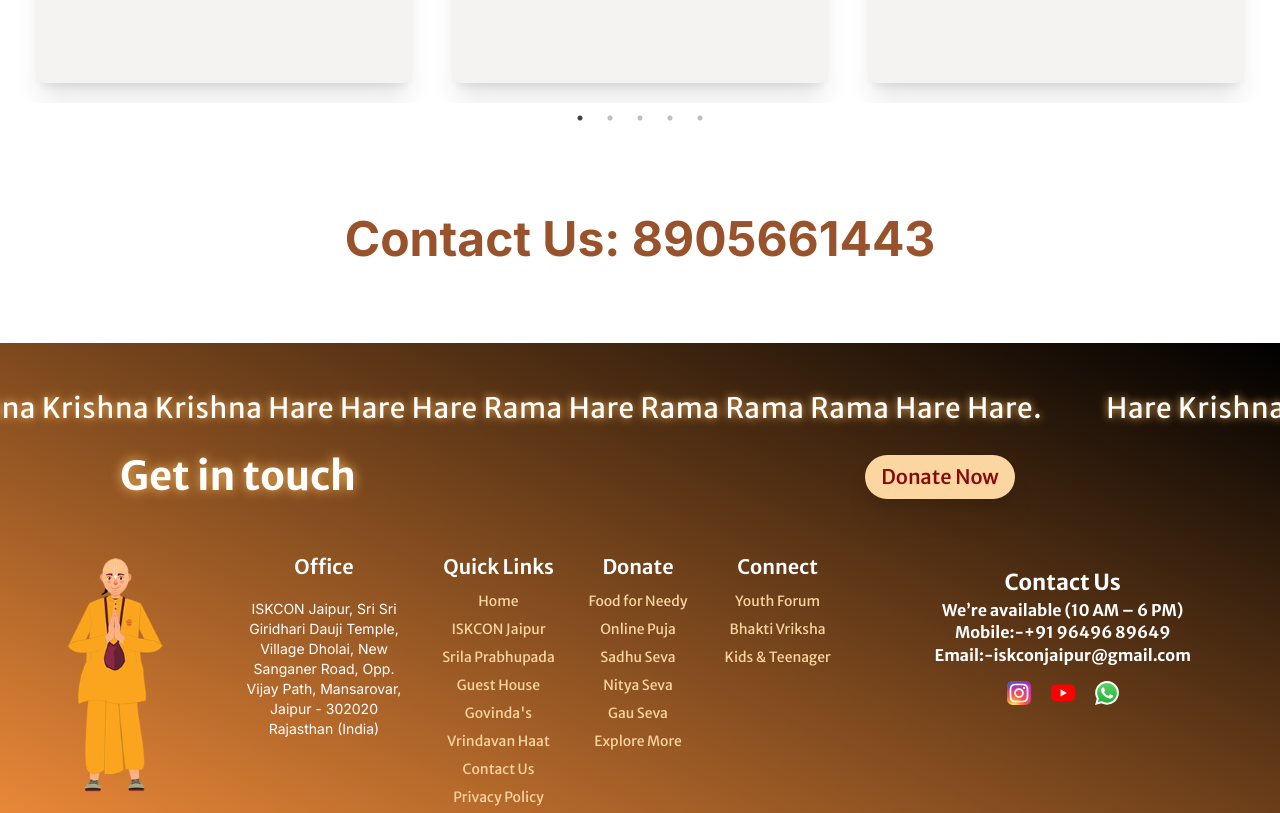
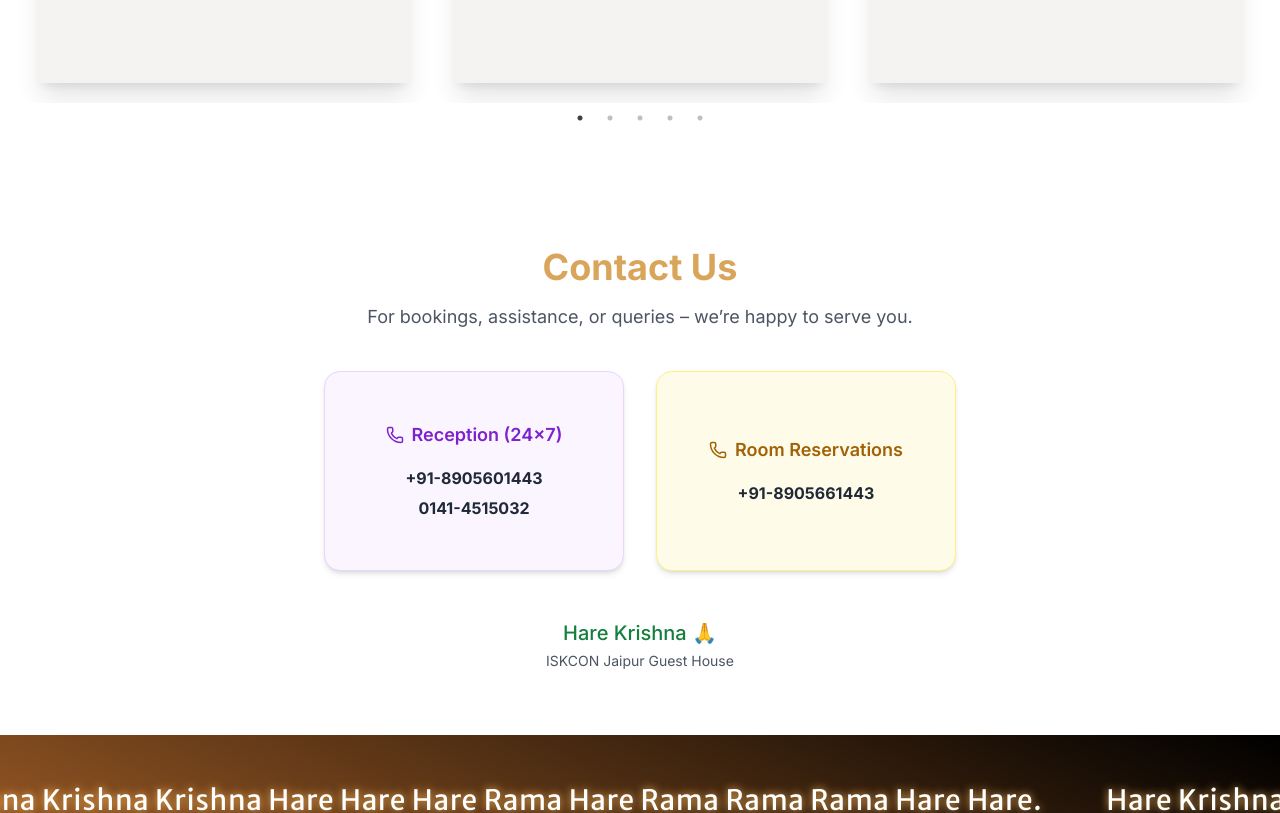
Before and after one commit to iskconjaipur/ijp-landing, a Next.js app: page /guest-house in a window 1280 px wide. Shown: the part 3959-4772 px from the top of the page. Built offline with nearby package versions, Linux system fonts and the light colour scheme; a web font is replaced by a local one; what tw-elements would draw is missing.

Commit message:
contact us section update in guest house

```diff
--- a/package.json
+++ b/package.json
@@ -13,6 +13,7 @@
     "bootstrap": "^5.3.3",
     "flowbite": "^2.3.0",
     "framer-motion": "^11.1.7",
+    "lucide-react": "^0.525.0",
     "next": "^14.2.3",
     "react": "^18",
     "react-bootstrap": "^2.10.2",
--- a/src/app/(explore)/guest-house/page.js
+++ b/src/app/(explore)/guest-house/page.js
@@ -4,6 +4,7 @@
 import RoomSection from '@/components/Explore/GuestHouse/03RoomSection/RoomSection'
 import FacilitiesSection from '@/components/Explore/GuestHouse/04FacilitiesSection/FacilitiesSection'
 import TestimonialSection from '@/components/Explore/GuestHouse/05TestimonialSection/TestimonialSection'
+import ContactUs from '@/components/Explore/GuestHouse/06ContactSection/ContactSection'
 
 const GuestHouse = () => {
   return (
@@ -13,6 +14,7 @@
         <RoomSection />
         <FacilitiesSection />
         <TestimonialSection />
+        <ContactUs />
     </div>
   )
 }
--- a/src/components/Explore/GuestHouse/05TestimonialSection/TestimonialSection.js
+++ b/src/components/Explore/GuestHouse/05TestimonialSection/TestimonialSection.js
@@ -264,13 +264,13 @@
           </div>
         </Slider>
 
-        <div  id="contactSection">
+        {/* <div  id="contactSection">
           <h1
             className="text-[#98532d] text-center text-5xl max-sm:text-2xl max-[330px]:text-xl pt-28 max-sm:pt-14 px-5"
           >
             Contact Us: 8905661443
           </h1>
-        </div>
+        </div>  */}
 
       </div>
       {/* <facilities section end> */}
--- /dev/null
+++ b/src/components/Explore/GuestHouse/06ContactSection/ContactSection.js
@@ -0,0 +1,45 @@
+import React from "react";
+import { Phone } from "lucide-react";
+
+export default function ContactUs() {
+  return (
+    <section className="bg-white py-16 px-4 sm:px-6 lg:px-8">
+      <div className="max-w-4xl mx-auto text-center">
+        <h2 className="text-4xl font-bold text-[#D9A55B] mb-4">Contact Us</h2>
+        <p className="text-gray-600 mb-10 text-lg">
+          For bookings, assistance, or queries – we’re happy to serve you.
+        </p>
+      </div>
+
+      <div className="flex flex-col md:flex-row justify-center items-stretch gap-8 max-w-3xl mx-auto">
+        {/* Reception Card */}
+        <div className="bg-purple-50 border border-purple-200 rounded-2xl shadow-md w-full md:w-[300px] h-[200px] flex flex-col justify-center items-center text-center p-6">
+          <h3 className="text-lg font-semibold text-purple-700 flex items-center gap-2">
+            <Phone size={18} className="text-purple-700" />
+            Reception (24x7)
+          </h3>
+          <div className="text-gray-800 leading-relaxed mt-4 text-base">
+            <p className="font-bold">+91-8905601443</p>
+            <p className="font-bold mt-1">0141-4515032</p>
+          </div>
+        </div>
+
+        {/* Reservation Card */}
+        <div className="bg-yellow-50 border border-yellow-200 rounded-2xl shadow-md w-full md:w-[300px] h-[200px] flex flex-col justify-center items-center text-center p-6">
+          <h3 className="text-lg font-semibold text-yellow-700 flex items-center gap-2">
+            <Phone size={18} className="text-yellow-700" />
+            Room Reservations
+          </h3>
+          <div className="text-gray-800 leading-relaxed mt-4 text-base">
+            <p className="font-bold">+91-8905661443</p>
+          </div>
+        </div>
+      </div>
+
+      <div className="text-center mt-12">
+        <p className="text-xl text-green-700 font-medium">Hare Krishna 🙏</p>
+        <p className="text-gray-600 mt-1">ISKCON Jaipur Guest House</p>
+      </div>
+    </section>
+  );
+}
```
Also changed, not shown: 1 other file (tests, documents, lock files or other folders).
